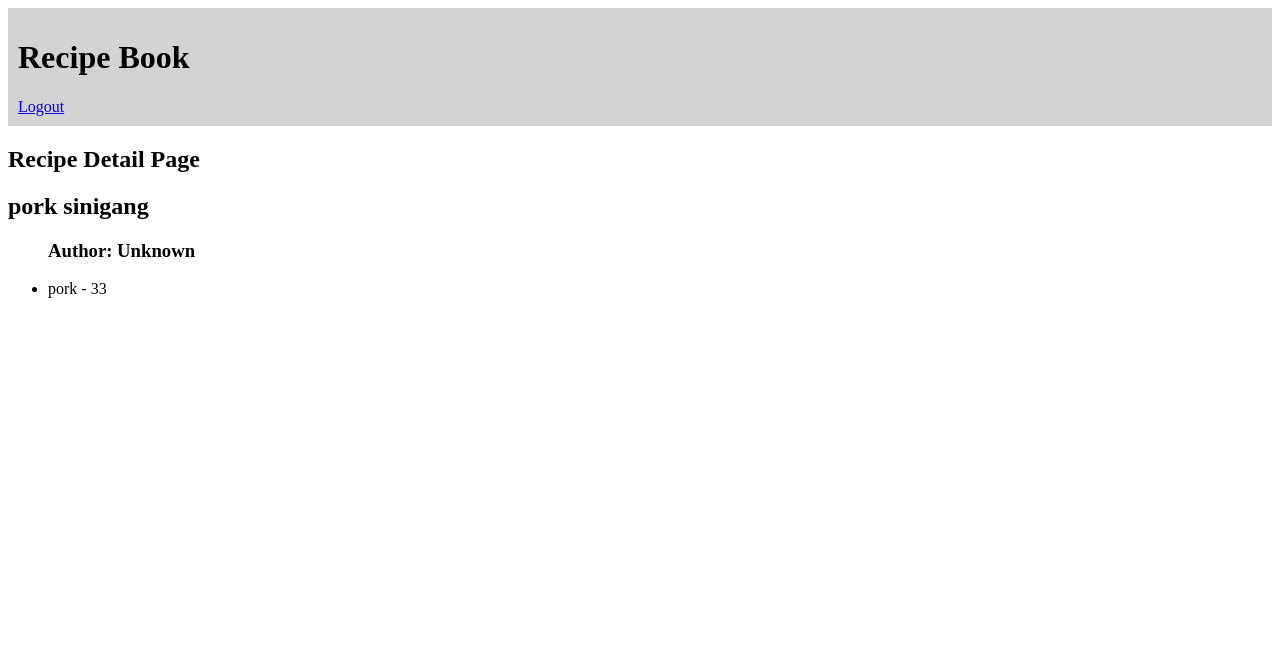
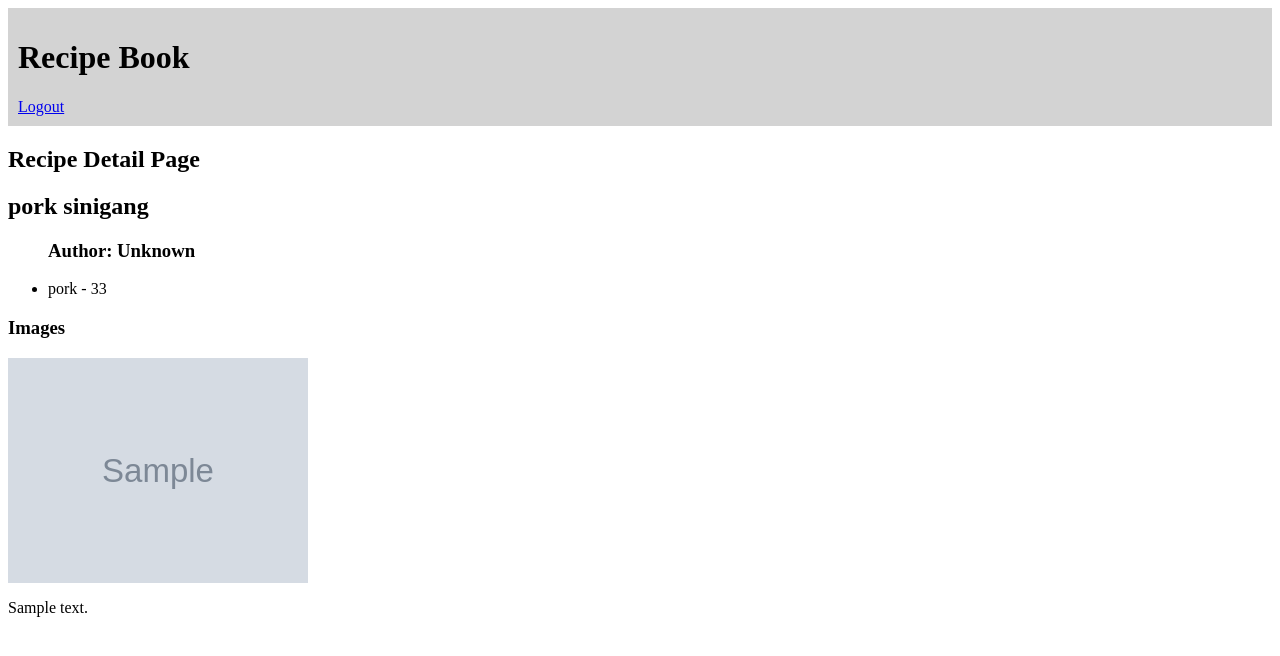
Before and after one commit to uncorrelatedreturns/recipebook-carlos-danny, a Django app: page /recipe/1 in a window 1280 px wide. Shown: the top 656 px of the page. Run offline with Django 5.2, Linux system fonts and the light colour scheme; a user stored in the database is signed in; data comes from the database, SQL or seed files in the repository; tables that the repository leaves empty hold one stand-in row (values such as "Sample post"); grey boxes marked "Sample" are stand-in pictures.

Commit message:
Show images in recipe_detail.html

```diff
--- a/ledger/templates/ledger/recipe_detail.html
+++ b/ledger/templates/ledger/recipe_detail.html
@@ -24,3 +24,13 @@
     <li>{{ ri.ingredient.name }} - {{ ri.quantity }}</li>
   {% endfor %}
 </ul>
+
+<h3>Images</h3>
+{% for image in recipe.images.all %}
+    <div>
+        <img src="{{ image.image.url }}" alt="{{ image.description }}" style="max-width: 300px;">
+        <p>{{ image.description }}</p>
+    </div>
+{% empty %}
+    <p>No images yet.</p>
+{% endfor %}
```
